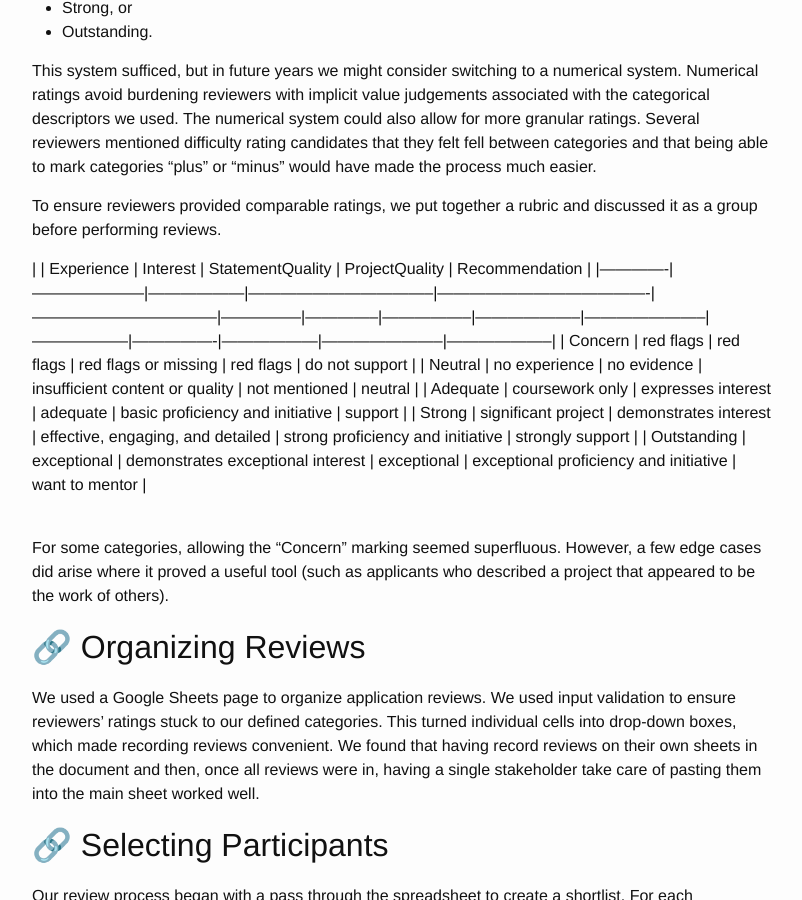
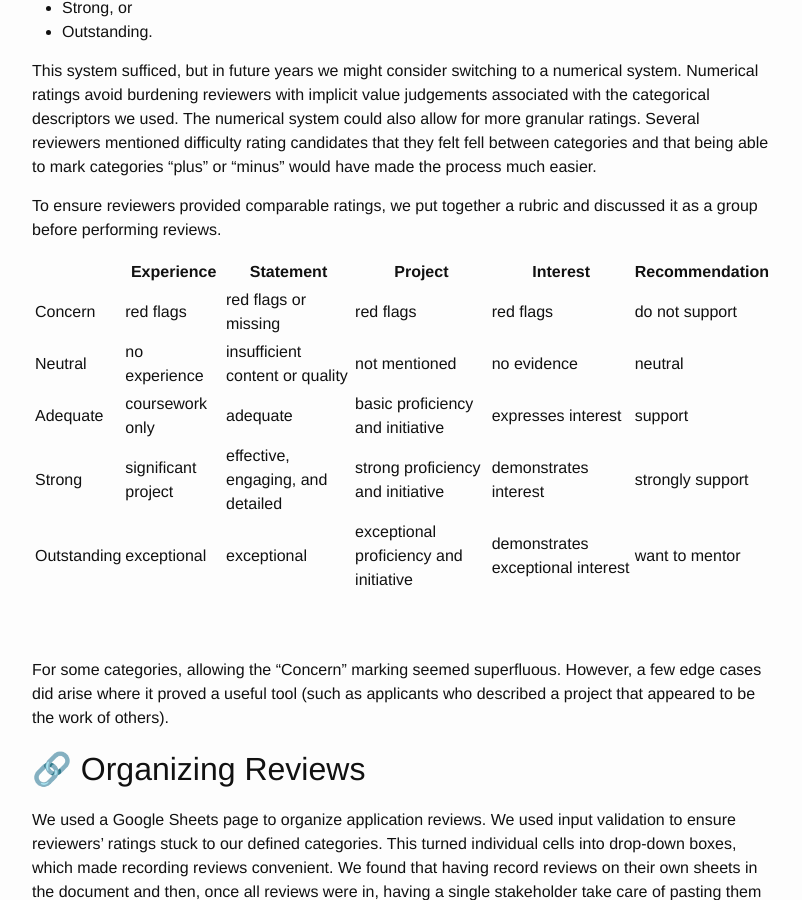
Before and after one commit to mmore500/mmore500.github.io, a Jekyll site: the page built from blog_professional/_posts/2020-05-12-workshop-participants.md, in a window 1280 px wide and 900 px high, scrolled down 5495 px. Shown: the whole window, without its empty margins (238-1040 px from the left). Built offline with Jekyll 4.4.1, drawn with Linux system fonts in a browser that asks for light colours; emoji names are drawn with the system emoji font; comment, search, counter and statistics services are not loaded.

Commit message:
Fix table formatting

```diff
--- a/blog_professional/_posts/2020-05-12-workshop-participants.md
+++ b/blog_professional/_posts/2020-05-12-workshop-participants.md
@@ -191,14 +191,14 @@ Several reviewers mentioned difficulty rating candidates that they felt fell bet
 
 To ensure reviewers provided comparable ratings, we put together a rubric and discussed it as a group before performing reviews.
 
+|             | Experience          | Statement                         | Project                                | Interest                          | Recommendation |
+|-------------|---------------------|-----------------------------------|----------------------------------------|-----------------------------------|------------------|
+| Concern     | red flags           | red flags or missing              | red flags                              | red flags                         | do not support   |
+| Neutral     | no experience       | insufficient content or quality   | not mentioned                          | no evidence                       | neutral          |
+| Adequate    | coursework only     | adequate                          | basic proficiency and initiative       | expresses interest                | support          |
+| Strong      | significant project | effective, engaging, and detailed | strong proficiency and initiative      | demonstrates interest             | strongly support |
+| Outstanding | exceptional         | exceptional                       | exceptional proficiency and initiative | demonstrates exceptional interest | want to mentor   |
 
-| | Experience | Interest | StatementQuality | ProjectQuality | Recommendation |
-|-------------|---------------------|------------------|-----------------------------------|----------------------------------------|-----------------------------------|---------------|--------------|-----------------|--------------------|-----------------------|------------------|----------------|------------------|-----------------------|--------------------|
-| Concern | red flags | red flags | red flags or missing | red flags | do not support |
-| Neutral | no experience | no evidence | insufficient content or quality | not mentioned | neutral |
-| Adequate | coursework only |  expresses interest | adequate | basic proficiency and initiative | support |
-| Strong | significant project | demonstrates interest | effective, engaging, and detailed | strong proficiency and initiative | strongly support |
-| Outstanding | exceptional | demonstrates exceptional interest | exceptional | exceptional proficiency and initiative | want to mentor |
 <br/>
 <br/>
 
```
